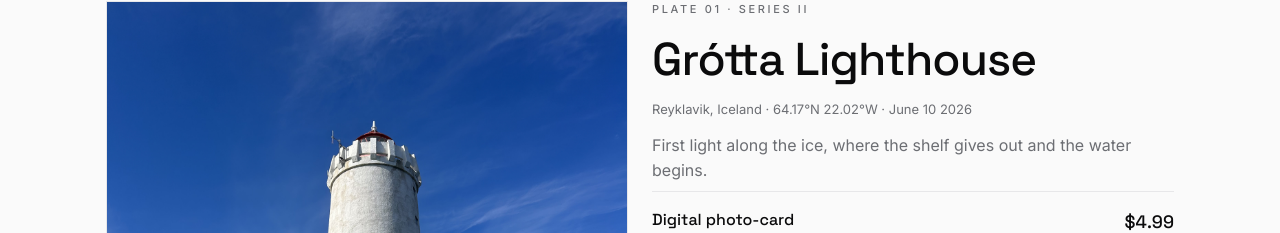
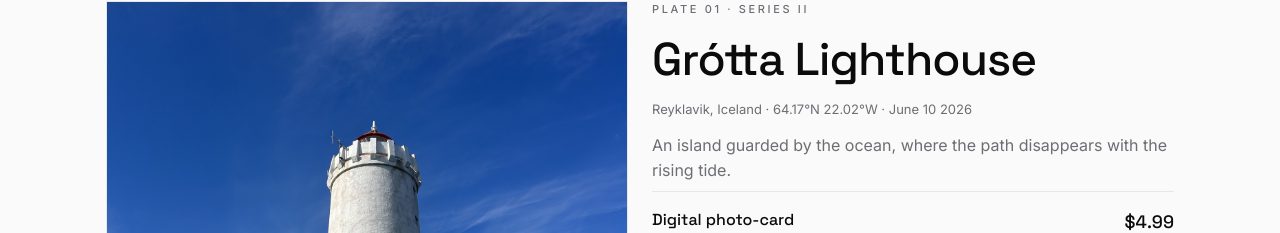
Before and after one commit to Awwyy1/DEV, a React (Vite) app in the folder kyrrd/: page /plate/01 in a window 1280 px wide. Shown: the part 124-357 px from the top of the page. Built offline with nearby package versions, Linux system fonts and the light colour scheme.

Commit message:
Update plates.ts

```diff
--- a/kyrrd/src/plates.ts
+++ b/kyrrd/src/plates.ts
@@ -40,7 +40,7 @@ export const PLATES: Plate[] = [
   {
     id: '01', no: '01', series: 'Series II', title: 'Grótta Lighthouse',
     place: 'Reyklavik, Iceland', coords: '64.17°N 22.02°W', date: 'June 10 2026',
-    description: 'First light along the ice, where the shelf gives out and the water begins.',
+    description: 'An island guarded by the ocean, where the path disappears with the rising tide.',
     gradient: 'linear-gradient(180deg,#fff,#e8eef0 55%,#c9d4d8 78%,#9fb0b6)',
     image: '/photos/glacier-edge.jpg',
   },
```
